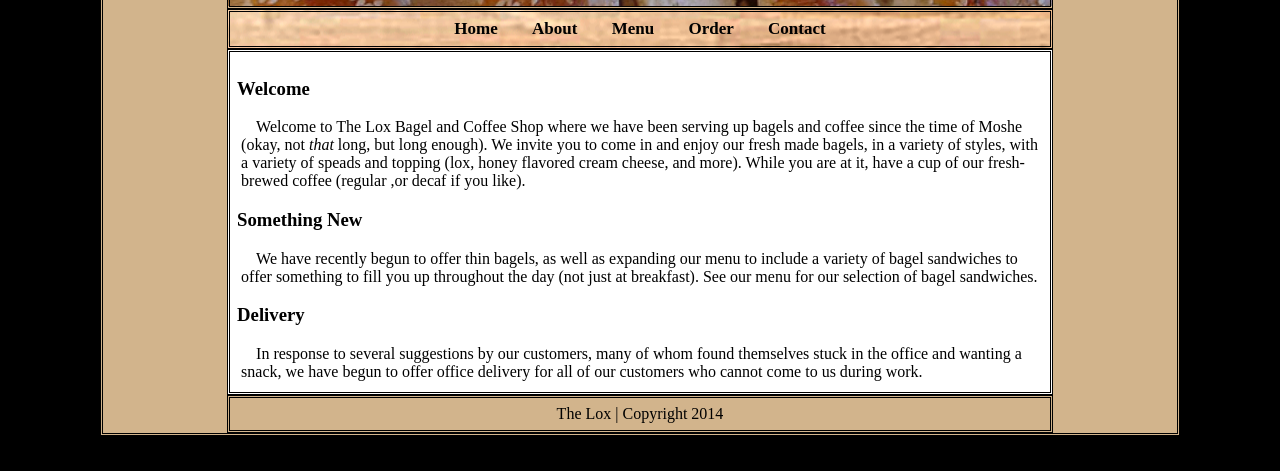
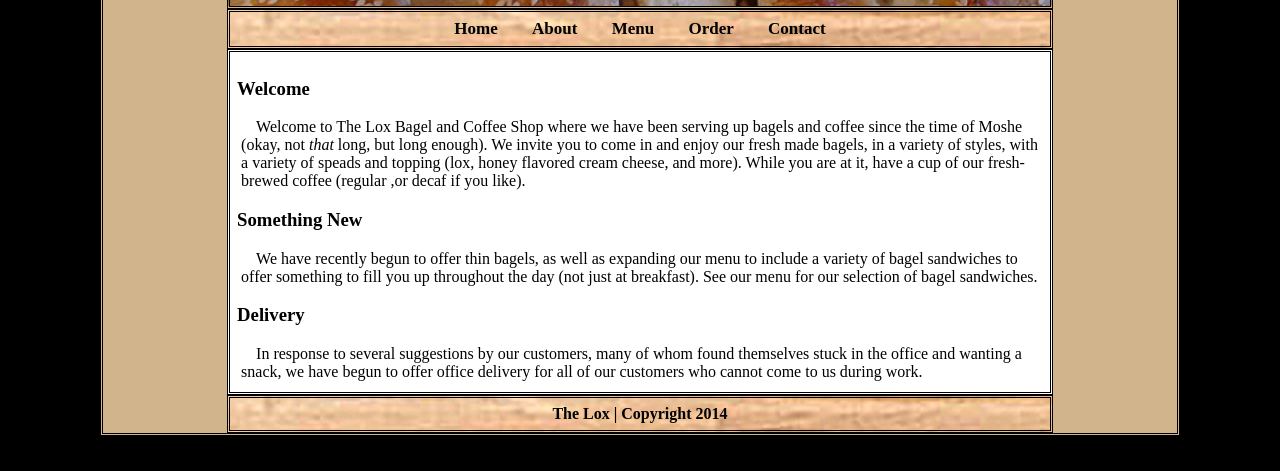
Before and after one commit to chenley/RestaurantSite, a plain HTML site: page christopher-henley-website-project/christopher-henley-website-project/index.html in a window 1280 px wide. Shown: the part 149-620 px from the top of the page. Drawn offline with Linux system fonts and the light colour scheme.

Commit message:
Commit8
Changed footer background and font size and weight.

```diff
--- a/christopher-henley-website-project/christopher-henley-website-project/style.css
+++ b/christopher-henley-website-project/christopher-henley-website-project/style.css
@@ -123,13 +123,17 @@ tr:nth-of-type(odd) {
 
 #foot {
     color: #000000;
-    background-color: #D2B48C;
     text-align: center;
     width: 75%;
     margin: 0px auto;
     padding: 7px;
     border: double;
     border-color: #000000;
+	background-image: url("images/foot.png");
+	background-position: center;
+	background-repeat: no-repeat;
+	font-size: 16px;
+	font-weight: bold;
 }
 .header {
 	color: #ffffff;
```
Also changed, not shown: christopher-henley-website-project/christopher-henley-website-project/images/foot.png (added).
